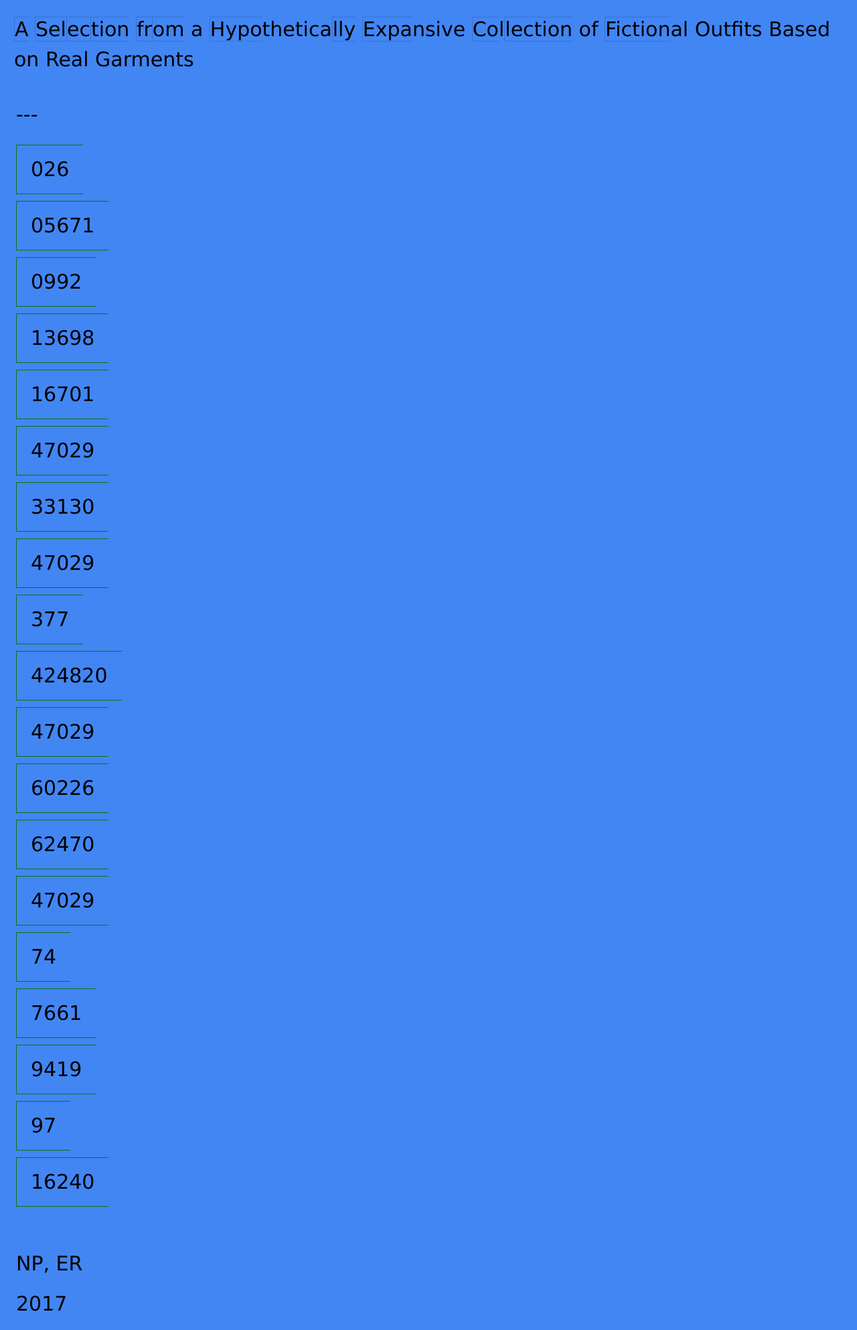
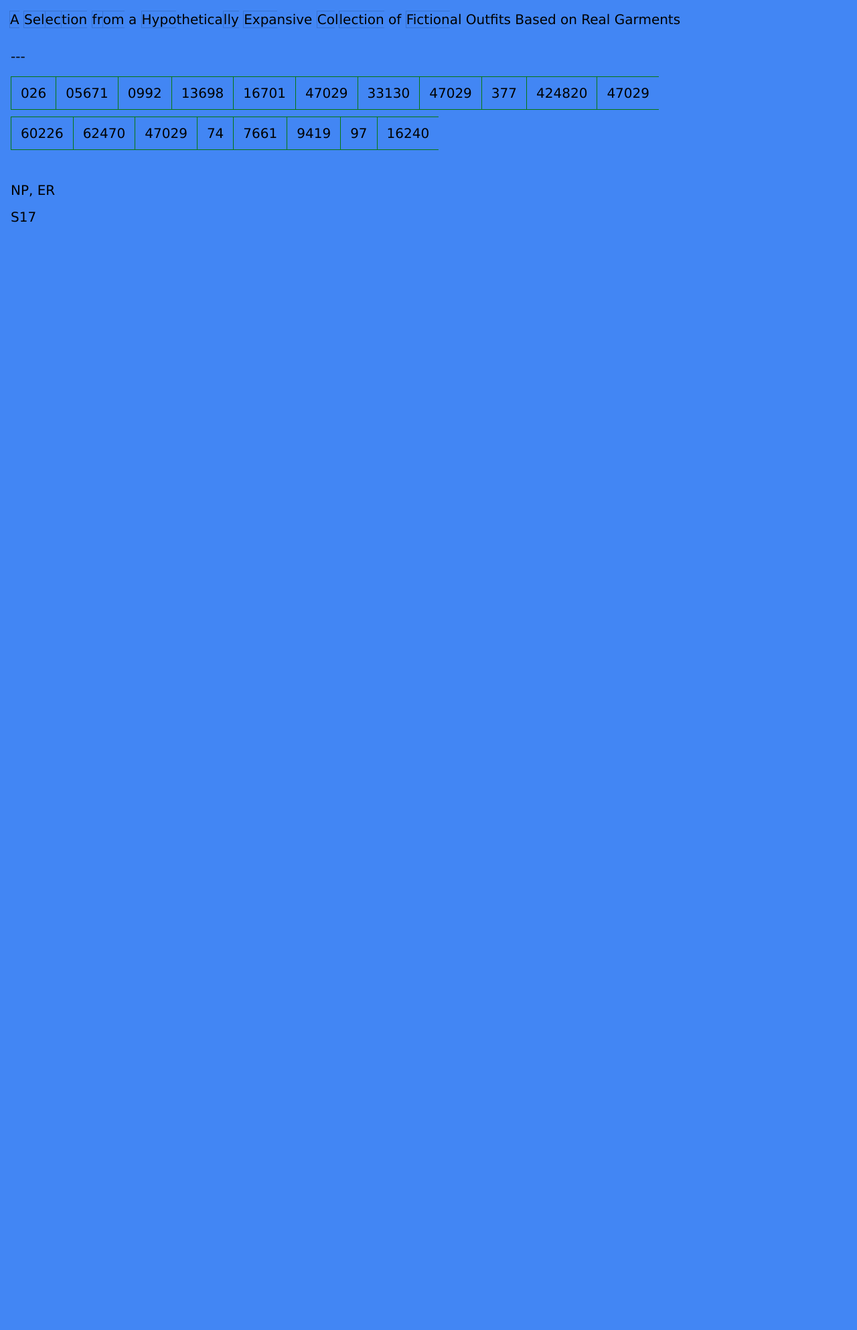
Before and after one commit to elliottradner/a-selection-from-a-hypothetically-expansive-collection-of-fictional-outfits-based-on-real-garments, a Jekyll site: the page built from index.md, in a window 1280 px wide. Shown: the whole page at 67% size. Built offline with Jekyll 4.4.1, drawn with Linux system fonts in a browser that asks for light colours; after the commit the page ends 900 px from its top, so only the background shows below that.

Commit message:
pretty much done

```diff
--- a/_layouts/index.html
+++ b/_layouts/index.html
@@ -38,12 +41,12 @@ audioElement.setAttribute('src', '{{ site.baseurl }}/bell-ringing.mp3');
           <p><i>{{ piece.title }}</i></p>
           {{ piece.content }}
         </div>
-        <div class="clearer"></div>
       </div>
     {% endfor %}
+    <div class="clearer"></div>
     <div class="credit">
       <p>NP, ER</p>
-      <p>2017</p>
+      <p>S17</p>
     </div>
   </div>
 
--- a/_pieces/7661.markdown
+++ b/_pieces/7661.markdown
@@ -16,5 +16,3 @@ posed
 310-999-SOUL
 
 ‘ashy’
-
-TEST
--- a/css/global.scss
+++ b/css/global.scss
@@ -14,7 +14,7 @@ $other-color: #07770e;
 }
 
 body {
-  font-size: 30px;
+  font-size: 20px;
   font-family: "Geneva", serif;
   -webkit-font-smoothing: antialiased;
   background-color: $bg-color;
@@ -62,7 +62,7 @@ a#random-link {
 
 header h1, #intro h1 {
   padding: .7em;
-  font-size: 30px;
+  font-size: 20px;
   line-height: 1.5;
 }
 
@@ -146,7 +146,7 @@ span {
   border: 1px solid $other-color;
   position: fixed;
   z-index: 9000;
-  bottom: 30vh;
+  top: 30vh;
   left: 30vw;
   padding: 100px;
   display: none;
@@ -161,12 +161,22 @@ box-shadow: inset 10px 10px 16px 0px rgba(0,0,0,0.12);
 }
 
 @media (max-width: 535px) {
+
+  .piece {
+    display: inline !important;
+    width: 100%;
+  }
+
+  a.piece-title {
+    display: inline !important;
+  }
+
   .clothes-box {
     border: 1px solid $other-color;
     position: fixed;
     z-index: 9000;
-    width: 100%;
-    height: 100%;
+    width: 100vw;
+    height: 100vh;
     top: 0;
     bottom: 0;
     left: 0;
```
Also changed, not shown: other parts of _layouts/index.html (+3 -0 lines).
